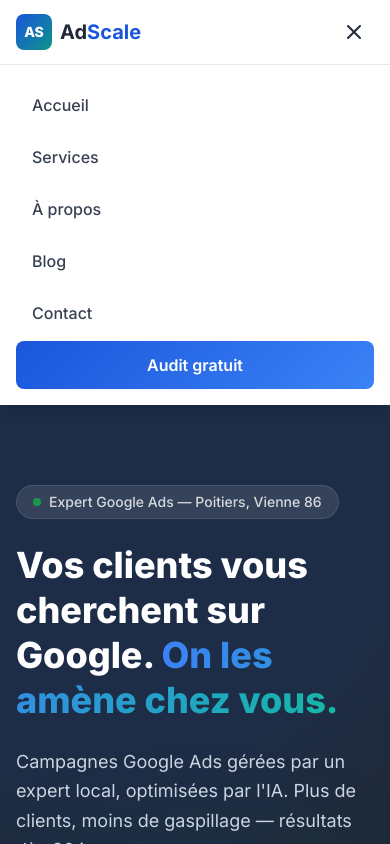
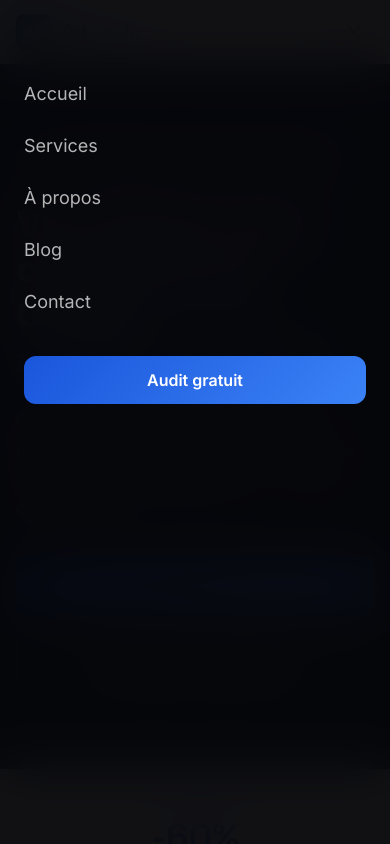
Before and after one commit to nicolads2004-ops/adscale-poitiers, a Nuxt app: page / in a window 390 px wide. Both pictures are taken after a click on the button "Menu de navigation". Shown: the top 844 px of the page. Built offline with nearby package versions, Linux system fonts and the light colour scheme.

Commit message:
fix: menu mobile dark theme

```diff
--- a/components/AppHeader.vue
+++ b/components/AppHeader.vue
@@ -75,25 +75,25 @@ if (import.meta.client) {
       leave-from-class="opacity-100 translate-y-0"
       leave-to-class="opacity-0 -translate-y-2"
     >
-      <div v-if="mobileOpen" class="md:hidden bg-white border-t shadow-lg">
-        <div class="container mx-auto px-4 py-4 space-y-1">
+      <div v-if="mobileOpen" class="md:hidden fixed inset-0 z-40 bg-[#050508]/95 backdrop-blur-xl pt-20 px-6">
+        <nav class="flex flex-col gap-6">
           <NuxtLink
             v-for="link in navLinks"
             :key="link.to"
             :to="link.to"
-            class="block px-4 py-3 rounded-lg text-neutral-700 font-medium hover:bg-neutral-100 hover:text-primary transition-colors"
+            class="text-lg text-white/70 hover:text-white transition-colors"
             @click="mobileOpen = false"
           >
             {{ link.label }}
           </NuxtLink>
           <NuxtLink
             to="/contact"
-            class="block text-center bg-gradient-cta text-white font-semibold px-4 py-3 rounded-lg mt-3"
+            class="mt-4 text-center py-3 px-6 bg-gradient-cta text-white rounded-xl font-semibold"
             @click="mobileOpen = false"
           >
             Audit gratuit
           </NuxtLink>
-        </div>
+        </nav>
       </div>
     </Transition>
   </header>
```
